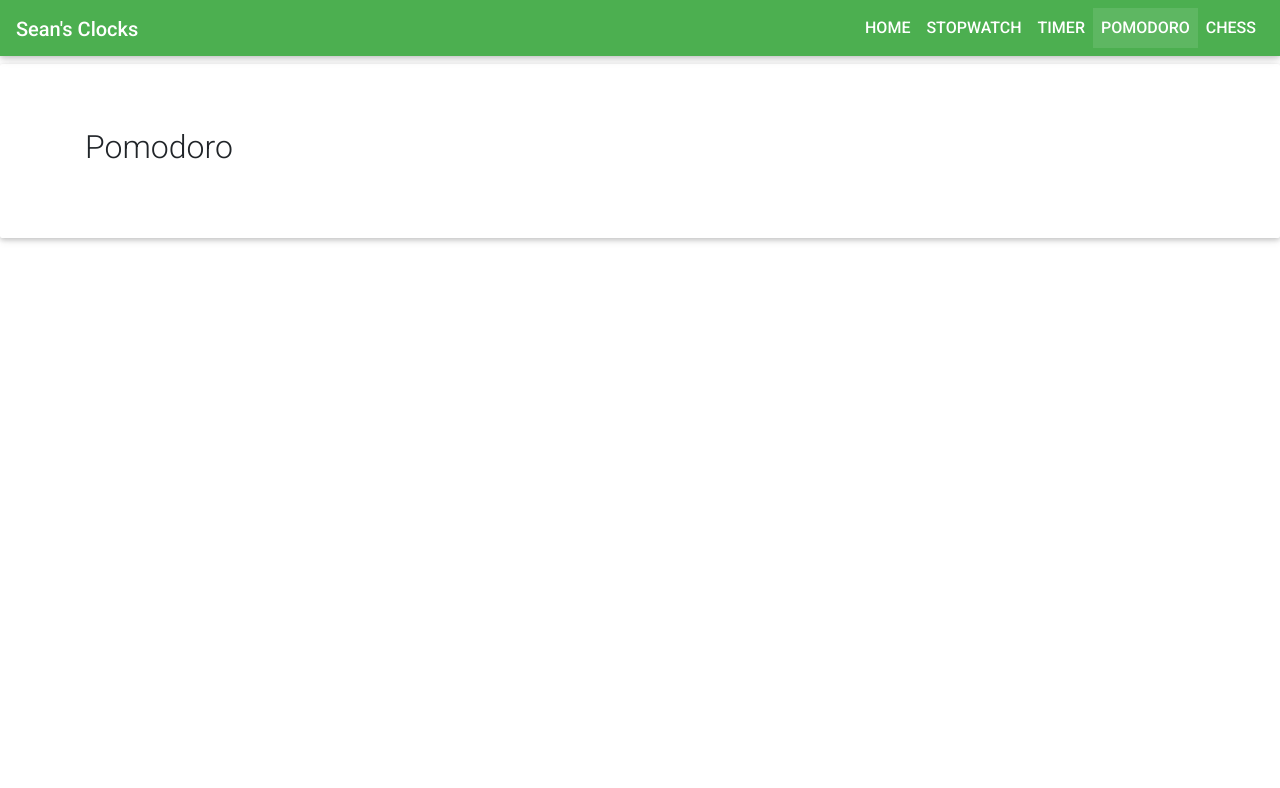
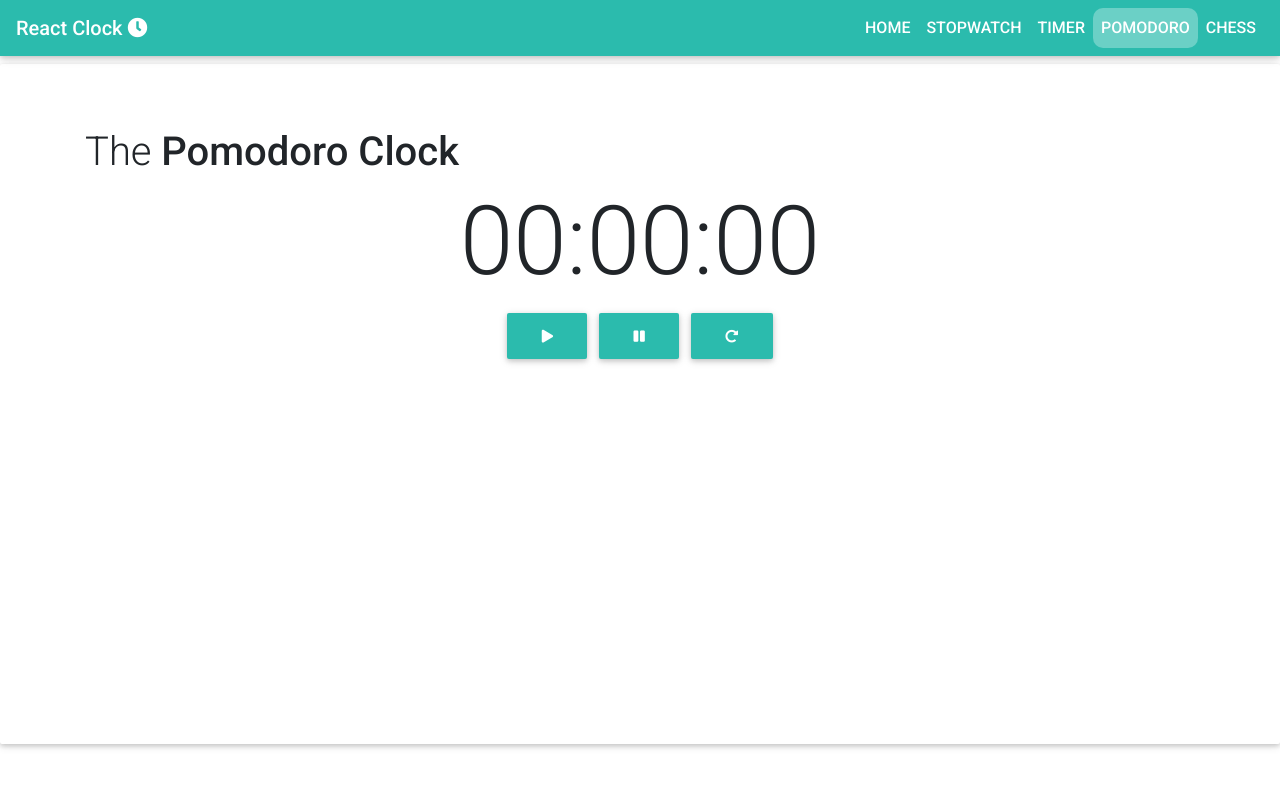
Before and after one commit to sean1192/react-timers, a React (Create React App) app: page /Pomodoro in a window 1280 px wide. Shown: the top 788 px of the page. Built offline with nearby package versions, Linux system fonts and the light colour scheme.

Commit message:
shared time components

```diff
--- a/src/App.js
+++ b/src/App.js
@@ -7,6 +7,7 @@ import {
   MDBCollapse,
   MDBNavItem,
   MDBNavLink,
+  MDBIcon
 } from 'mdbreact';
 import { BrowserRouter as Router } from 'react-router-dom';
 import Routes from './Routes';
@@ -41,9 +42,9 @@ class App extends Component {
     return (
       <Router>
         <div className='flyout'>
-          <MDBNavbar color='green' dark expand='md' fixed='top' scrolling>
+          <MDBNavbar className="default-color" dark expand='md' fixed='top' scrolling>
             <MDBNavbarBrand className='py-0 font-weight-bold'>
-              <strong className='align-middle'>Sean's Clocks</strong>
+              <strong>React Clock </strong><MDBIcon icon='clock' />
             </MDBNavbarBrand>
             <MDBNavbarToggler
               onClick={this.toggleCollapse('mainNavbarCollapse')}
--- a/src/components/TimerContainer.js
+++ b/src/components/ClockContainer.js
@@ -5,12 +5,13 @@ import {
     MDBJumbotron
 } from 'mdbreact';
 
-const TimerContainer = ({title}) => {
+const TimerContainer = ({children}) => {
+
   return (
-    <MDBAnimation type='slideInDown' duration='750ms'>
-        <MDBJumbotron fluid>
+    <MDBAnimation type='slideInDown' duration='500ms'>
+        <MDBJumbotron fluid className="jumboContainer">
             <MDBContainer>
-                <h2>{title}</h2>
+                {children}
             </MDBContainer>
         </MDBJumbotron>
     </MDBAnimation>
--- /dev/null
+++ b/src/components/ClockControls.js
@@ -0,0 +1,19 @@
+import React from 'react';
+import {
+    MDBContainer,
+    MDBBtn,
+    MDBIcon
+} from 'mdbreact';
+
+const ClockControls = () => {
+
+  return (
+    <MDBContainer className="text-center">
+        <MDBBtn><MDBIcon icon='play' /></MDBBtn>
+        <MDBBtn><MDBIcon icon='pause' /></MDBBtn>
+        <MDBBtn><MDBIcon icon='redo-alt' /></MDBBtn>
+    </MDBContainer>
+  );
+};
+
+export default ClockControls;
--- /dev/null
+++ b/src/components/ClockTime.js
@@ -0,0 +1,15 @@
+import React from 'react';
+import {
+    MDBContainer,
+} from 'mdbreact';
+
+const ClockControls = () => {
+
+  return (
+    <MDBContainer className="text-center">
+        <h1 className="clockText">00:00:00</h1>
+    </MDBContainer>
+  );
+};
+
+export default ClockControls;
--- a/src/pages/Chess.js
+++ b/src/pages/Chess.js
@@ -1,5 +1,12 @@
 import React from 'react';
-import TimerContainer from '../components/TimerContainer';
+import TimerContainer from '../components/ClockContainer';
+import ClockTime from '../components/ClockTime';
+import {
+  MDBRow,
+  MDBCol,
+  MDBBtn,
+  MDBIcon
+} from 'mdbreact';
 
 class Chess extends React.Component {
   scrollToTop = () => window.scrollTo(0, 0);
@@ -7,7 +14,22 @@ class Chess extends React.Component {
   render() {
     return (
       <>
-        <TimerContainer title="Chess" />
+        <TimerContainer>
+          <h1>The <strong>Chess Clock</strong></h1>
+          <MDBRow>
+            <MDBCol>
+              <h2 className='text-center'>Player 1</h2>
+              <ClockTime />
+            </MDBCol>
+
+            <MDBCol>
+              <h2 className='text-center'>Player 2</h2>
+              <ClockTime />
+            </MDBCol>
+          </MDBRow>
+
+          <div className="text-center"><MDBBtn><MDBIcon icon='exchange-alt' /> Switch</MDBBtn></div>
+        </TimerContainer>
       </>
     );
   }
--- a/src/pages/HomePage.css
+++ b/src/pages/HomePage.css
@@ -1,7 +1,21 @@
+.navbar {
+  margin-bottom: 0px;
+}
+
 .nav-link.active{
-    background-color: rgba(255, 255, 255, 0.1);
+    background-color: rgba(255, 255, 255, 0.3);
+    border-radius: 10px;
 }
 
 .nav-link {
   text-transform: uppercase;
 }
+
+.jumboContainer {
+  height: 85vh;
+}
+
+.clockText {
+  font-size: 600%;
+  text-align: center;
+}
--- a/src/pages/HomePage.js
+++ b/src/pages/HomePage.js
@@ -1,14 +1,20 @@
 import React from 'react';
 import './HomePage.css';
-import TimerContainer from '../components/TimerContainer';
+import TimerContainer from '../components/ClockContainer';
 
 class HomePage extends React.Component {
   scrollToTop = () => window.scrollTo(0, 0);
 
   render() {
+
     return (
       <>
-        <TimerContainer title="Home Page" />
+        <TimerContainer>
+            <div>
+                <h1>Welcome to <strong>React Clock</strong></h1>
+                <p>A collection of different clock types built with React</p>
+            </div>
+        </TimerContainer>
       </>
     );
   }
--- a/src/pages/Pomodoro.js
+++ b/src/pages/Pomodoro.js
@@ -1,5 +1,7 @@
 import React from 'react';
-import TimerContainer from '../components/TimerContainer';
+import TimerContainer from '../components/ClockContainer';
+import ClockControls from '../components/ClockControls';
+import ClockTime from '../components/ClockTime';
 
 class Pomodoro extends React.Component {
   scrollToTop = () => window.scrollTo(0, 0);
@@ -7,7 +9,11 @@ class Pomodoro extends React.Component {
   render() {
     return (
       <>
-        <TimerContainer title="Pomodoro" />
+        <TimerContainer>
+          <h1>The <strong>Pomodoro Clock</strong></h1>
+          <ClockTime />
+          <ClockControls />
+        </TimerContainer>
       </>
     );
   }
--- a/src/pages/Stopwatch.js
+++ b/src/pages/Stopwatch.js
@@ -1,5 +1,7 @@
 import React from 'react';
-import TimerContainer from '../components/TimerContainer';
+import TimerContainer from '../components/ClockContainer';
+import ClockControls from '../components/ClockControls';
+import ClockTime from '../components/ClockTime';
 
 class Stopwatch extends React.Component {
   scrollToTop = () => window.scrollTo(0, 0);
@@ -7,7 +9,13 @@ class Stopwatch extends React.Component {
   render() {
     return (
       <>
-        <TimerContainer title="Stopwatch" />
+        <TimerContainer>
+          <div>
+            <h1>The <strong>Stopwatch</strong></h1>
+            <ClockTime />
+            <ClockControls />
+          </div>
+        </TimerContainer>
       </>
     );
   }
--- a/src/pages/Timer.js
+++ b/src/pages/Timer.js
@@ -1,5 +1,7 @@
 import React from 'react';
-import TimerContainer from '../components/TimerContainer';
+import TimerContainer from '../components/ClockContainer';
+import ClockControls from '../components/ClockControls';
+import ClockTime from '../components/ClockTime';
 
 class Timer extends React.Component {
   scrollToTop = () => window.scrollTo(0, 0);
@@ -7,7 +9,11 @@ class Timer extends React.Component {
   render() {
     return (
       <>
-        <TimerContainer title="Timer" />
+        <TimerContainer>
+          <h1>The <strong>Timer</strong></h1>
+          <ClockTime />
+          <ClockControls />
+        </TimerContainer>
       </>
     );
   }
```
